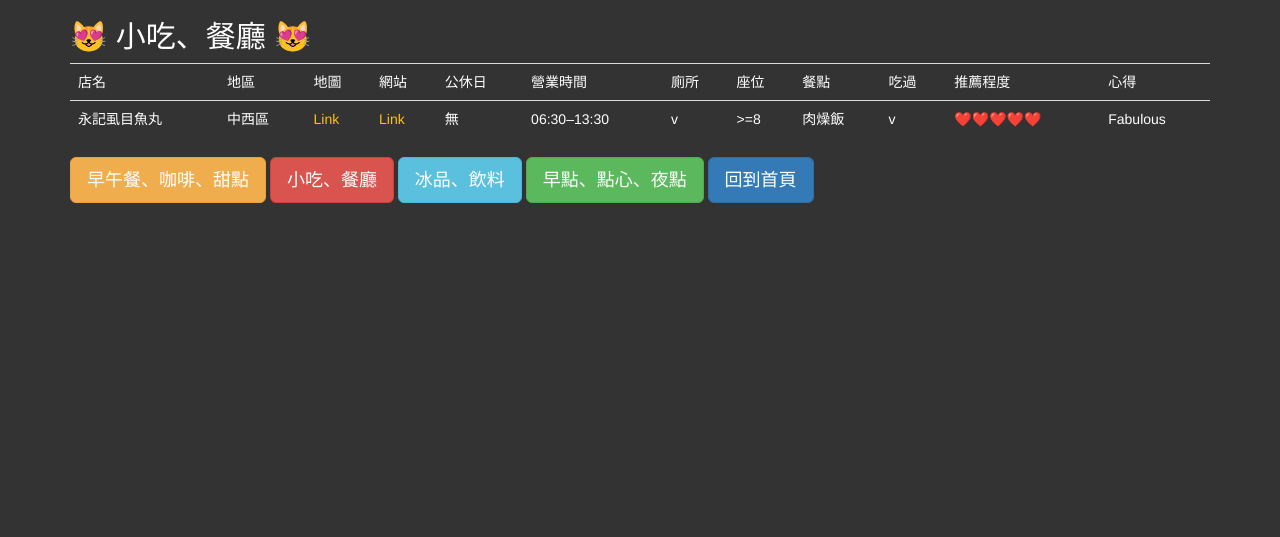
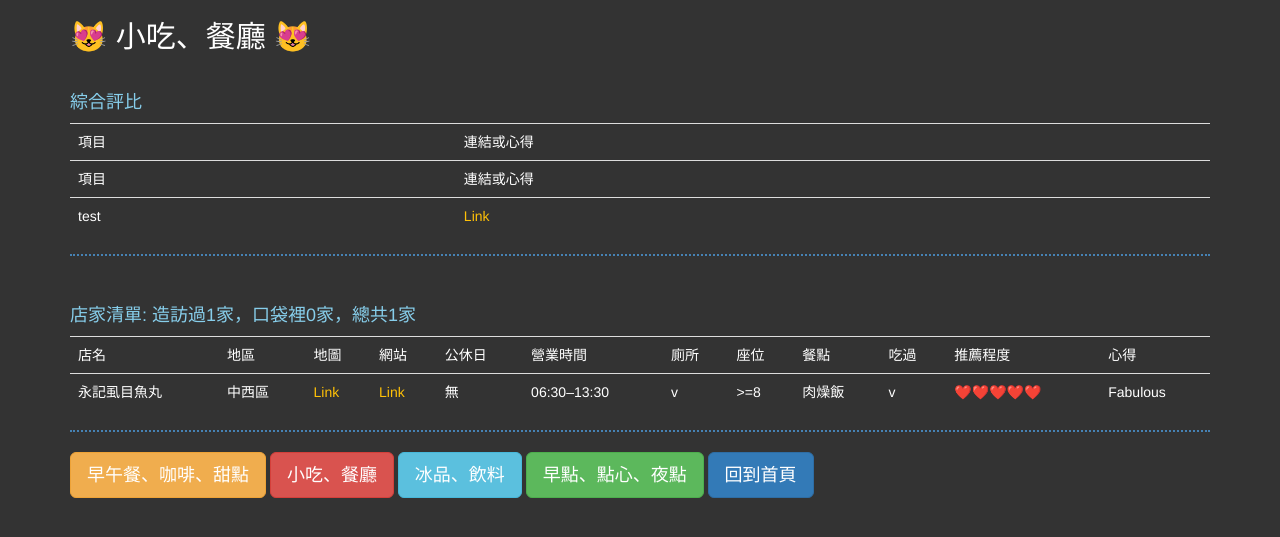
Before and after one commit to ChunYenJamesYang/my-work-01-Tainan_store_list, a Flask app: page /StreetfoodStore/stores in a window 1280 px wide. Shown: the top 537 px of the page. Run offline with Flask 2, Linux system fonts and the light colour scheme; data comes from the database, SQL or seed files in the repository; both versions use the stored data as it was after the commit; some libraries are stand-ins or nearby versions.

Commit message:
Add stats and decorate the website

```diff
--- a/main.py
+++ b/main.py
@@ -181,14 +181,52 @@ class User(UserMixin, db.Model):
     name = db.Column(db.String(1000))
     password = db.Column(db.String(100))
 
+# Stats db
+#   Cafe
+class CafeStats(db.Model):
+    __tablename__ = "cafestats"
+
+    id = db.Column(db.Integer, primary_key=True)
+    # email = db.Column(db.String(100), unique=True)
+    item = db.Column(db.String(1000))
+    link = db.Column(db.String(1000))
+
+
+#   StreetfoodStore
+class StreetfoodStats(db.Model):
+    __tablename__ = "streetfoodstats"
+
+    id = db.Column(db.Integer, primary_key=True)
+    # email = db.Column(db.String(100), unique=True)
+    item = db.Column(db.String(1000))
+    link = db.Column(db.String(1000))
+
+
+#   IceStore
+class IceStats(db.Model):
+    __tablename__ = "icestats"
+
+    id = db.Column(db.Integer, primary_key=True)
+    # email = db.Column(db.String(100), unique=True)
+    item = db.Column(db.String(1000))
+    link = db.Column(db.String(1000))
+
+#   BreakfastStore
+class BreakfastStats(db.Model):
+    __tablename__ = "breakfaststats"
+
+    id = db.Column(db.Integer, primary_key=True)
+    # email = db.Column(db.String(100), unique=True)
+    item = db.Column(db.String(1000))
+    link = db.Column(db.String(1000))
 
 
 # HTLM Form classes
 class CafeForm(FlaskForm):
     cafe = StringField('店名', validators=[DataRequired()])
     location = SelectField('地區', choices=[(zone, zone) for zone in TAINAIN_ZONES.split("\n")])
-    maps_url = StringField('Google Maps(URL) 地圖', validators=[URL()])
-    website = StringField('店家網站、FB、IG擇一(URL)', validators=[URL()])
+    maps_url = StringField('Google Maps(URL) 地圖', validators=[DataRequired()])
+    website = StringField('店家網站、FB、IG擇一(URL)', validators=[DataRequired()])
     rest = StringField('公休日 e. g. 三、四', validators=[DataRequired()])
     openhours = StringField('營業時間 e.g. 11:30–18:00', validators=[DataRequired()])
     timelimit = SelectField('是否限時', choices=[('v', '有限時'), (' ', '不限時或不確定')])
@@ -215,14 +253,14 @@ class CafeForm(FlaskForm):
     # seats = StringField('Seats Number', validators=[DataRequired()])
     # visited = StringField('Visited', validators=[DataRequired()])
 
-    submit = SubmitField('Submit')
+    submit = SubmitField('送出表單')
 
 # Street Food/Ice Store Form classes
 class StoreForm(FlaskForm):
     cafe = StringField('店名', validators=[DataRequired()])
     location = SelectField('地區', choices=[(zone, zone) for zone in TAINAIN_ZONES.split("\n")])
-    maps_url = StringField('Google Maps(URL) 地圖', validators=[URL()])
-    website = StringField('店家網站、FB、IG擇一(URL)', validators=[URL()])
+    maps_url = StringField('Google Maps(URL) 地圖', validators=[DataRequired()])
+    website = StringField('店家網站、FB、IG擇一(URL)', validators=[DataRequired()])
     rest = StringField('公休日 e. g. 三、四', validators=[DataRequired()])
     openhours = StringField('營業時間 e.g. 11:30–18:00', validators=[DataRequired()])
     # timelimit = SelectField('是否限時', choices=[('v', '有限時'), (' ', '不限時或不確定')])
@@ -236,14 +274,14 @@ class StoreForm(FlaskForm):
         ("??️", "沒吃過"), ("❤️", "❤ 不推薦"), ("❤️❤️️", "❤❤ 普通"), ("❤️❤️❤️️", "❤❤❤ 中上"), ("❤️❤️❤️❤️", "❤❤❤❤ 不錯"), ("❤️❤️❤️❤️❤️", "❤❤❤❤❤ 推薦")])
     comment = StringField('心得', validators=[DataRequired()])
 
-    submit = SubmitField('Submit')
+    submit = SubmitField('送出表單')
 
 # Breakfast Store Form classes
 class BreakfastForm(FlaskForm):
     cafe = StringField('店名', validators=[DataRequired()])
     location = SelectField('地區', choices=[(zone, zone) for zone in TAINAIN_ZONES.split("\n")])
-    maps_url = StringField('Google Maps(URL) 地圖', validators=[URL()])
-    website = StringField('店家網站、FB、IG擇一(URL)', validators=[URL()])
+    maps_url = StringField('Google Maps(URL) 地圖', validators=[DataRequired()])
+    website = StringField('店家網站、FB、IG擇一(URL)', validators=[DataRequired()])
     rest = StringField('公休日 e. g. 三、四', validators=[DataRequired()])
     openhours = StringField('營業時間 e.g. 11:30–18:00', validators=[DataRequired()])
     # timelimit = SelectField('是否限時', choices=[('v', '有限時'), (' ', '不限時或不確定')])
@@ -257,8 +295,7 @@ class BreakfastForm(FlaskForm):
         ("??️", "沒吃過"), ("❤️", "❤ 不推薦"), ("❤️❤️️", "❤❤ 普通"), ("❤️❤️❤️️", "❤❤❤ 中上"), ("❤️❤️❤️❤️", "❤❤❤❤ 不錯"), ("❤️❤️❤️❤️❤️", "❤❤❤❤❤ 推薦")])
     comment = StringField('心得', validators=[DataRequired()])
 
-    submit = SubmitField('Submit')
-
+    submit = SubmitField('送出表單')
 
 
 # User Login Form
@@ -266,6 +303,14 @@ class LoginForm(FlaskForm):
     name = StringField("Username", validators=[DataRequired()])
     password = StringField("Password", validators=[DataRequired()])
     submit = SubmitField("確定登入")
+
+
+# Stats Form classes
+class StatsForm(FlaskForm):
+    item = StringField('項目', validators=[DataRequired()])
+    link = StringField('連結或心得', validators=[DataRequired()])
+
+    submit = SubmitField("送出表單")
 
 
 # Exercise:
@@ -326,6 +371,38 @@ db.create_all()
 # db.session.add(user)
 # db.session.commit()
 
+# stats = CafeStats (
+#     item="項目",
+#     link="連結或心得"
+# )
+#
+# db.session.add(stats)
+# db.session.commit()
+#
+# stats = IceStats (
+#     item="項目",
+#     link="連結或心得"
+# )
+#
+# db.session.add(stats)
+# db.session.commit()
+#
+# stats = BreakfastStats (
+#     item="項目",
+#     link="連結或心得"
+# )
+#
+# db.session.add(stats)
+# db.session.commit()
+#
+# stats = StreetfoodStats (
+#     item="項目",
+#     link="連結或心得"
+# )
+#
+# db.session.add(stats)
+# db.session.commit()
+
 # variables
 
 # all Flask routes below
@@ -360,7 +437,7 @@ def add_stores(db_name):
             add_breakfast(form=form)
         return redirect(url_for("stores", db_name=db_name))
 
-    return render_template('add.html', form=form, db_name=db_name)
+    return render_template('add.html', form=form, db_name=db_name, db_group="stores")
 
 def add_cafe(form):
     # add new cafe
@@ -460,6 +537,42 @@ def add_breakfast(form):
     db.session.add(new_cafe)
     db.session.commit()
 
+# add stats
+@app.route('/add-stats/<db_name>', methods=["GET", "POST"])
+def add_stats(db_name):
+
+    # create form
+    form = StatsForm()
+
+    # detect submit button clicked
+    if form.validate_on_submit():
+        if db_name == "Cafe":
+            new_stats = CafeStats (
+                item=form.item.data,
+                link=form.link.data,
+            )
+        elif db_name == "StreetfoodStore":
+            new_stats = StreetfoodStats(
+                item=form.item.data,
+                link=form.link.data,
+            )
+        elif db_name == "IceStore":
+            new_stats = IceStats(
+                item=form.item.data,
+                link=form.link.data,
+            )
+        elif db_name == "BreakfastStore":
+            new_stats = BreakfastStats(
+                item=form.item.data,
+                link=form.link.data,
+            )
+        # add new stats
+        db.session.add(new_stats)
+        db.session.commit()
+        return redirect(url_for("stores", db_name=db_name))
+
+    return render_template('add.html', form=form, db_name=db_name, db_group="stats")
+
 # -------- delete tables -------- #
 
 @app.route('/delete_query/<db_name>/<cafe_title>')
@@ -472,7 +585,7 @@ def delete_query(db_name, cafe_title):
         cafe_to_delete = IceStore.query.filter_by(cafe=cafe_title).first()
     elif db_name == "BreakfastStore":
         cafe_to_delete = BreakfastStore.query.filter_by(cafe=cafe_title).first()
-    return render_template('delete.html', cafe=cafe_to_delete.cafe, db_name=db_name)
+    return render_template('delete.html', cafe=cafe_to_delete.cafe, db_name=db_name, db_group="stores")
 
 @app.route('/delete/<db_name>/<cafe_title>')
 def delete_cafe(db_name, cafe_title):
@@ -490,7 +603,64 @@ def delete_cafe(db_name, cafe_title):
 
     return redirect(url_for("stores", db_name=db_name))
 
+@app.route('/delete_stats_query/<db_name>/<item>')
+def delete_stats_query(db_name, item):
+    if db_name == "Cafe":
+        item_to_delete = CafeStats.query.filter_by(item=item).first()
+    elif db_name == "StreetfoodStore":
+        item_to_delete = StreetfoodStats.query.filter_by(item=item).first()
+    elif db_name == "IceStore":
+        item_to_delete = IceStats.query.filter_by(item=item).first()
+    elif db_name == "BreakfastStore":
+        item_to_delete = BreakfastStats.query.filter_by(item=item).first()
+    return render_template('delete.html', cafe=item_to_delete.item, db_name=db_name, db_group="stats")
+
+@app.route('/delete_stats/<db_name>/<item>')
+def delete_stats(db_name, item):
+    if db_name == "Cafe":
+        item_to_delete = CafeStats.query.filter_by(item=item).first()
+    elif db_name == "StreetfoodStore":
+        item_to_delete = StreetfoodStats.query.filter_by(item=item).first()
+    elif db_name == "IceStore":
+        item_to_delete = IceStats.query.filter_by(item=item).first()
+    elif db_name == "BreakfastStore":
+        item_to_delete = BreakfastStats.query.filter_by(item=item).first()
+    db.session.delete(item_to_delete)
+    db.session.commit()
+
+    return redirect(url_for("stores", db_name=db_name))
+
 # -------- edit tables -------- #
+
+@app.route('/edit-stats/<db_name>/<item>', methods=["GET", "POST"])
+def edit_stats(db_name, item):
+    if db_name == "Cafe":
+        stats = CafeStats.query.filter_by(item=item).first()
+    elif db_name == "StreetfoodStore":
+        stats = StreetfoodStats.query.filter_by(item=item).first()
+    elif db_name == "IceStore":
+        stats = IceStats.query.filter_by(item=item).first()
+    elif db_name == "BreakfastStore":
+        stats = BreakfastStats.query.filter_by(item=item).first()
+    # create form
+    form = StatsForm()
+
+    # initialize form default value
+    form.item.data = stats.item
+    form.link.data = stats.link
+
+    # detect the submit buttons clicked
+    if form.validate_on_submit():
+        # add new cafe
+        stats.item = request.form["item"]
+        stats.link = request.form["link"]
+
+        # update db
+        db.session.commit()
+        return redirect(url_for("stores", db_name=db_name))
+
+    return render_template('edit.html', form=form, db_name=db_name)
+
 
 @app.route('/edit-cafe/<db_name>/<cafe_title>', methods=["GET", "POST"])
 def edit_cafe(db_name, cafe_title):
@@ -560,6 +730,22 @@ def edit_cafe(db_name, cafe_title):
 
 # -------- show tables -------- #
 
+# get stats table
+def get_stats_table(db_class, db_name):
+    """Get stats tables based on the input format"""
+
+    list_of_stats = []
+    title = db_class.query.get(1)
+    all_stats = [
+        cafe for cafe in db_class.query.all() if cafe.id != 1
+    ]
+
+    for item in [title]+all_stats:
+        items = [item.item, item.link]
+        list_of_stats.append(items)
+
+    return list_of_stats
+
 def get_tables(db_class, db_name):
     """Get tables based on the input format"""
 
@@ -570,6 +756,10 @@ def get_tables(db_class, db_name):
     all_cafes = [
         cafe for cafe in ordered_db_class if cafe.id != 1
     ]
+
+    total_stores = len(all_cafes)
+    visited_stores = len(db.session.query(db_class).filter_by(visited="v").all())
+    to_visit_stores = total_stores - visited_stores
 
     # loop through all db and save in list_of_rows
     for cafe in [title]+all_cafes:
@@ -600,22 +790,35 @@ def get_tables(db_class, db_name):
         ]
         list_of_rows.append(items)
 
-    return list_of_rows
+    return list_of_rows, total_stores, visited_stores, to_visit_stores
 
 @app.route('/<db_name>/stores')
 def stores(db_name):
 
     if db_name == "Cafe":
-        list_of_rows = get_tables(Cafe, db_name)
+        list_of_stats = get_stats_table(CafeStats, db_name)
+        list_of_rows, total_stores, visited_stores, to_visit_stores = get_tables(Cafe, db_name)
     elif db_name == "StreetfoodStore":
-        list_of_rows = get_tables(StreetfoodStore, db_name)
+        list_of_stats = get_stats_table(StreetfoodStats, db_name)
+        list_of_rows, total_stores, visited_stores, to_visit_stores = get_tables(StreetfoodStore, db_name)
     elif db_name == "IceStore":
-        list_of_rows = get_tables(IceStore, db_name)
+        list_of_stats = get_stats_table(IceStats, db_name)
+        list_of_rows, total_stores, visited_stores, to_visit_stores = get_tables(IceStore, db_name)
     elif db_name == "BreakfastStore":
-        list_of_rows = get_tables(BreakfastStore, db_name)
+        list_of_stats = get_stats_table(BreakfastStats, db_name)
+        list_of_rows, total_stores, visited_stores, to_visit_stores = get_tables(BreakfastStore, db_name)
 
     # reusable
-    return render_template('cafes.html', db_name=db_name, cafes=list_of_rows, logged_in=current_user.is_authenticated)
+    return render_template(
+        'cafes.html',
+        db_name=db_name,
+        cafes=list_of_rows,
+        stats=list_of_stats,
+        logged_in=current_user.is_authenticated,
+        total_stores=total_stores,
+        visited_stores=visited_stores,
+        to_visit_stores=to_visit_stores
+    )
 
 # # @app.route('/cafes')
 # def cafes():
--- a/static/css/styles.css
+++ b/static/css/styles.css
@@ -23,3 +23,19 @@ a {
     margin-top: 20px;
     padding-top: 20px;
 }
+
+hr {
+
+border: none;
+border-top: dotted;
+/* border-top: dashed; */
+/* border-top-color: #68A7AD; */
+border-top-color: #4682B4;
+border-width: 2px;
+
+width: 100%;
+}
+
+h4 {
+    color: #87CEEB;
+}
--- a/templates/add.html
+++ b/templates/add.html
@@ -14,7 +14,11 @@
   <div class="row">
     <div class="col-sm-12 col-md-8">
 
-      <h2>✍️ 新增店家至清單 ✍️</h2>
+      {% if db_group == "stores" %}
+        <h2>✍️ 新增店家至清單 ✍️</h2>
+      {% else %}
+        <h2>✍️ 新增評比至清單 ✍️</h2>
+      {% endif %}
 
         {{ wtf.quick_form(form, novalidate=True, button_map={"submit": "primary"}) }}
 
--- a/templates/cafes.html
+++ b/templates/cafes.html
@@ -24,10 +24,48 @@
         <h2>😻 早點、點心、夜點 😻</h2>
       {% endif %}
 
-	  <table class="table">
+
+       <br>
+       <h4>綜合評比</h4>
+       <table class="table">
           <!-- This is where you will write the code to render a Bootstrap
           Table that contains all the information from the
           cafe-data.csv file. -->
+
+            {% for items in stats %}
+                <tr>
+                    {% for item in items %}
+                        {% if item.find("http") != -1 %}
+                            <td><a target=”_blank” href={{ item }}>Link</a></td>
+                        {% else %}
+                            {% if items.index(item) == 0 and stats.index(items) != 0 %}
+                            <td>
+                                {% if current_user.id == 1 %}
+                                <a href="{{ url_for('delete_stats_query', item=item, db_name=db_name) }}">❌ </a>
+                                {% endif %}
+                                {% if current_user.id == 1 %}
+                                <a href="{{ url_for('edit_stats', item=item, db_name=db_name) }}">{{ item }}</a>
+                                {% else %}
+                                {{ item }}
+                                {% endif %}
+                            </td>
+                            {% else %}
+                            <td>{{ item }}</td>
+                            {% endif %}
+                        {% endif %}
+                    {% endfor %}
+                </tr>
+              {% endfor %}
+
+        </table>
+
+        <hr>
+        <br>
+
+        <h4>店家清單: 造訪過{{ visited_stores }}家，口袋裡{{ to_visit_stores }}家，總共{{ total_stores }}家</h4>
+        <table class="table">
+
+
 
               {% for items in cafes %}
                 <tr>
@@ -56,7 +94,10 @@
 
   	  </table>
 
+        <hr>
+
         {% if current_user.id == 1 %}
+        <a class="btn btn-danger btn-lg" href="{{ url_for('add_stats', db_name=db_name) }}" role="button">新增評比</a>
         <a class="btn btn-danger btn-lg" href="{{ url_for('add_stores', db_name=db_name) }}" role="button">新增店家</a>
         {% else %}
         <a class="btn btn-warning btn-lg" href="{{ url_for('stores', db_name='Cafe') }}" role="button">早午餐、咖啡、甜點</a>
--- a/templates/delete.html
+++ b/templates/delete.html
@@ -22,7 +22,11 @@
       <!-- This is where your WTForm will go -->
 
 
+        {% if db_group == "stats" %}
+        <a class="btn btn-warning btn-md" href="{{ url_for('delete_stats', item=cafe, db_name=db_name) }}" role="button">確定</a>
+        {% else %}
         <a class="btn btn-warning btn-md" href="{{ url_for('delete_cafe', cafe_title=cafe, db_name=db_name) }}" role="button">確定</a>
+        {% endif %}
         <a class="btn btn-warning btn-lg" href="{{ url_for('stores', db_name=db_name) }}" role="button">取消</a>
 
     </div>
--- a/templates/login.html
+++ b/templates/login.html
@@ -30,7 +30,7 @@
   <div class="row">
     <div class="col-sm-12 col-md-8">
 
-      <h2>✍️ 新增店家至清單 ✍️</h2>
+      <h2>✍️ 請輸入帳號密碼 ✍️</h2>
 
       {% with messages = get_flashed_messages(with_categories=true) %}
           {% if messages %}
```
Also changed, not shown: cafe_with_comment.db.
